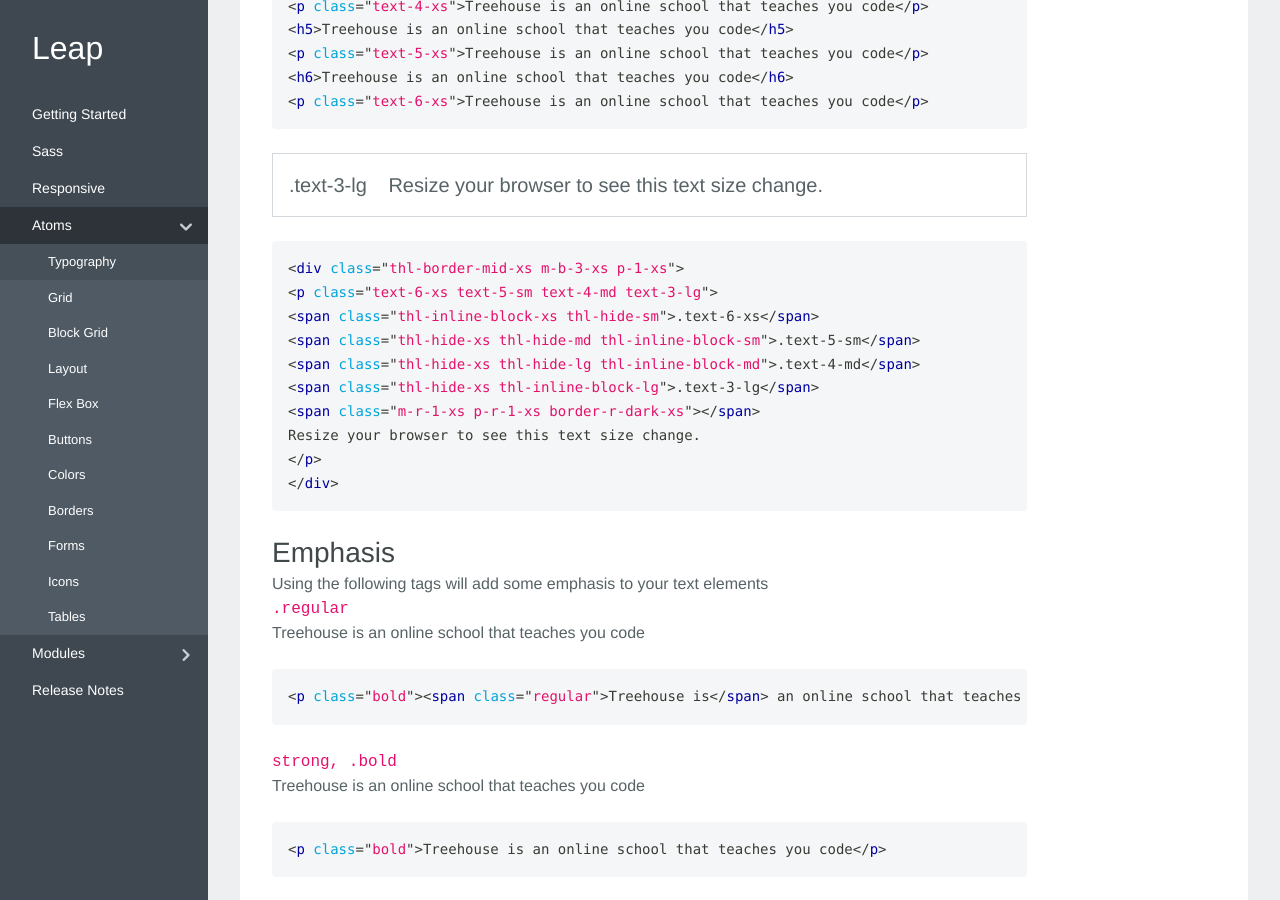
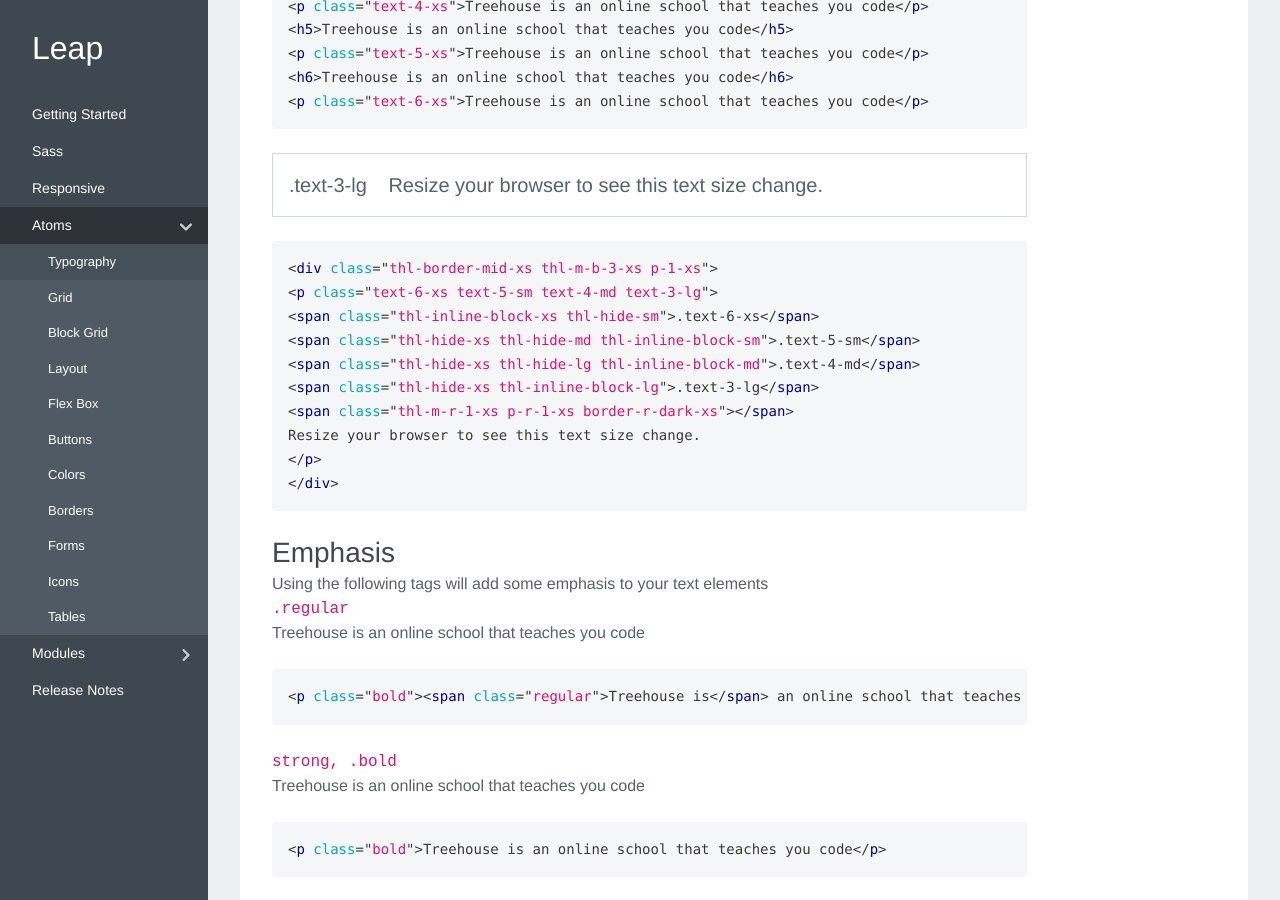
Before and after one commit to treehouse/project-leap, a Jekyll site: the page built from typography.html, in a window 1280 px wide and 900 px high, scrolled down 1057 px. Built offline with Jekyll 4.4.1, drawn with Linux system fonts in a browser that asks for light colours; some web fonts are replaced.

Commit message:
adding in more margin prefixes

```diff
--- a/responsive.html
+++ b/responsive.html
@@ -138,7 +138,7 @@ subnav:
       </tr>
       <tr>
         <td>Borders</td>
-        <td><code>.thl-thl-border-xs</code>, <code>.thl-thl-border-[shade]-xs</code>, <code>.thl-thl-border-[side]-xs</code>, <code>.thl-thl-border-[side]-[shade]-xs</code></td>
+        <td><code>.thl-border-xs</code>, <code>.thl-border-[shade]-xs</code>, <code>.thl-border-[side]-xs</code>, <code>.thl-border-[side]-[shade]-xs</code></td>
       </tr>
       <tr>
         <td>Buttons</td>
--- a/typography.html
+++ b/typography.html
@@ -9,29 +9,29 @@ subnav:
 ---
 
 <section id="Headers">
-  <h2 class="m-b-1-xs">Headers and Text Sizing</h2>
-  <p class="m-b-2-xs">Headers are built using typical html elements <code>h1 - h6</code>. To give ourselves a bit more control, we've created utility classes for applying different sizes to the default elements so that we can control markup hierarchy while still applying the sizes we want visually (<code>.text-0-xs</code>, <code>.text-1-xs</code>, <code>.text-2-xs</code>, <code>.text-3-xs</code>, <code>.text-4-xs</code>, <code>.text-5-xs</code>, <code>.text-6-xs</code>). By default, headers have no margin/padding applied to them and are bold.</p>
+  <h2 class="thl-m-b-1-xs">Headers and Text Sizing</h2>
+  <p class="thl-m-b-2-xs">Headers are built using typical html elements <code>h1 - h6</code>. To give ourselves a bit more control, we've created utility classes for applying different sizes to the default elements so that we can control markup hierarchy while still applying the sizes we want visually (<code>.text-0-xs</code>, <code>.text-1-xs</code>, <code>.text-2-xs</code>, <code>.text-3-xs</code>, <code>.text-4-xs</code>, <code>.text-5-xs</code>, <code>.text-6-xs</code>). By default, headers have no margin/padding applied to them and are bold.</p>
 
-  <div><code>h1, .text-0-xs</code> <em class="m-l-05-xs">3rem, 48px</em></div>
-  <div class="m-b-2-xs"><h1 class="text-0-xs">Treehouse is an online school that teaches you code</h1></div>
+  <div><code>h1, .text-0-xs</code> <em class="thl-m-l-05-xs">3rem, 48px</em></div>
+  <div class="thl-m-b-2-xs"><h1 class="text-0-xs">Treehouse is an online school that teaches you code</h1></div>
 
-  <div><code>h1, .text-1-xs</code> <em class="m-l-05-xs">2.25rem, 36px</em></div>
-  <div class="m-b-2-xs"><h1>Treehouse is an online school that teaches you code</h1></div>
+  <div><code>h1, .text-1-xs</code> <em class="thl-m-l-05-xs">2.25rem, 36px</em></div>
+  <div class="thl-m-b-2-xs"><h1>Treehouse is an online school that teaches you code</h1></div>
 
-  <div><code>h2, .text-2-xs</code> <em class="m-l-05-xs">1.75rem, 28px</em></div>
-  <div class="m-b-2-xs"><h2>Treehouse is an online school that teaches you code</h2></div>
+  <div><code>h2, .text-2-xs</code> <em class="thl-m-l-05-xs">1.75rem, 28px</em></div>
+  <div class="thl-m-b-2-xs"><h2>Treehouse is an online school that teaches you code</h2></div>
 
-  <div><code>h3, .text-3-xs</code> <em class="m-l-05-xs">1.25rem, 20px</em></div>
-  <div class="m-b-2-xs"><h3>Treehouse is an online school that teaches you code</h3></div>
+  <div><code>h3, .text-3-xs</code> <em class="thl-m-l-05-xs">1.25rem, 20px</em></div>
+  <div class="thl-m-b-2-xs"><h3>Treehouse is an online school that teaches you code</h3></div>
 
-  <div><code>h4, .text-4-xs</code> <em class="m-l-05-xs">1.125rem, 18px</em></div>
-  <div class="m-b-2-xs"><h4>Treehouse is an online school that teaches you code</h4></div>
+  <div><code>h4, .text-4-xs</code> <em class="thl-m-l-05-xs">1.125rem, 18px</em></div>
+  <div class="thl-m-b-2-xs"><h4>Treehouse is an online school that teaches you code</h4></div>
 
-  <div><code>h5, .text-5-xs</code> <em class="m-l-05-xs">1rem, 16px</em></div>
-  <div class="m-b-2-xs"><h5>Treehouse is an online school that teaches you code</h5></div>
+  <div><code>h5, .text-5-xs</code> <em class="thl-m-l-05-xs">1rem, 16px</em></div>
+  <div class="thl-m-b-2-xs"><h5>Treehouse is an online school that teaches you code</h5></div>
 
-  <div><code>h6, .text-6-xs</code> <em class="m-l-05-xs">0.875rem, 14px</em></div>
-  <div class="m-b-2-xs"><h6>Treehouse is an online school that teaches you code</h6></div>
+  <div><code>h6, .text-6-xs</code> <em class="thl-m-l-05-xs">0.875rem, 14px</em></div>
+  <div class="thl-m-b-2-xs"><h6>Treehouse is an online school that teaches you code</h6></div>
 
   <div class="guide-code">
 <pre><code class="language-html">&lt;h1 class="text-0-xs"&gt;Treehouse is an online school that teaches you code&lt;/h1&gt;
@@ -50,24 +50,24 @@ subnav:
 &lt;p class="text-6-xs"&gt;Treehouse is an online school that teaches you code&lt;/p&gt;</code></pre>
   </div>
 
-  <div class="thl-border-mid-xs m-b-1-xs p-1-xs">
+  <div class="thl-border-mid-xs thl-m-b-1-xs p-1-xs">
     <p class="text-6-xs text-5-sm text-4-md text-3-lg">
       <span class="thl-inline-block-xs thl-hide-sm">.text-6-xs</span>
       <span class="thl-hide-xs thl-hide-md thl-inline-block-sm">.text-5-sm</span>
       <span class="thl-hide-xs thl-hide-lg thl-inline-block-md">.text-4-md</span>
       <span class="thl-hide-xs thl-inline-block-lg">.text-3-lg</span>
-      <span class="m-r-1-xs p-r-1-xs border-r-dark-xs"></span>
+      <span class="thl-m-r-1-xs p-r-1-xs border-r-dark-xs"></span>
       Resize your browser to see this text size change.
     </p>
   </div>
-  <div class="guide-code m-b-3-xs">
-<pre><code class="language-html">&lt;div class="thl-border-mid-xs m-b-3-xs p-1-xs"&gt;
+  <div class="guide-code thl-m-b-3-xs">
+<pre><code class="language-html">&lt;div class="thl-border-mid-xs thl-m-b-3-xs p-1-xs"&gt;
 &lt;p class="text-6-xs text-5-sm text-4-md text-3-lg"&gt;
 &lt;span class="thl-inline-block-xs thl-hide-sm"&gt;.text-6-xs&lt;/span&gt;
 &lt;span class="thl-hide-xs thl-hide-md thl-inline-block-sm"&gt;.text-5-sm&lt;/span&gt;
 &lt;span class="thl-hide-xs thl-hide-lg thl-inline-block-md"&gt;.text-4-md&lt;/span&gt;
 &lt;span class="thl-hide-xs thl-inline-block-lg"&gt;.text-3-lg&lt;/span&gt;
-&lt;span class="m-r-1-xs p-r-1-xs border-r-dark-xs"&gt;&lt;/span&gt;
+&lt;span class="thl-m-r-1-xs p-r-1-xs border-r-dark-xs"&gt;&lt;/span&gt;
 Resize your browser to see this text size change.
 &lt;/p&gt;
 &lt;/div&gt;</code></pre>
@@ -77,30 +77,30 @@ Resize your browser to see this text size change.
 
 
 <section id="Emphasis">
-  <h2 class="m-b-1-xs">Emphasis</h2>
-  <p class="m-b-2-xs">Using the following tags will add some emphasis to your text elements</p>
+  <h2 class="thl-m-b-1-xs">Emphasis</h2>
+  <p class="thl-m-b-2-xs">Using the following tags will add some emphasis to your text elements</p>
 
   <div><code>.regular</code></div>
   <p class="bold"><span class="regular">Treehouse is</span> an online school that teaches you code</p>
-  <div class="guide-code m-b-3-xs">
+  <div class="guide-code thl-m-b-3-xs">
 <pre><code class="language-html">&lt;p class="bold"&gt;&lt;span class="regular"&gt;Treehouse is&lt;/span&gt; an online school that teaches you code&lt;/p&gt;</code></pre>
   </div>
 
   <div><code>strong, .bold</code></div>
   <p class="bold">Treehouse is an online school that teaches you code</p>
-  <div class="guide-code m-b-3-xs">
+  <div class="guide-code thl-m-b-3-xs">
 <pre><code class="language-html">&lt;p class="bold"&gt;Treehouse is an online school that teaches you code&lt;/p&gt;</code></pre>
   </div>
 
   <div><code>em, .italic</code></div>
   <p class="italic">Treehouse is an online school that teaches you code</p>
-  <div class="guide-code m-b-3-xs">
+  <div class="guide-code thl-m-b-3-xs">
 <pre><code class="language-html">&lt;p class="italic"&gt;Treehouse is an online school that teaches you code&lt;/p&gt;</code></pre>
   </div>
 
   <div><code>.caps</code></div>
   <p class="caps">Treehouse is an online school that teaches you code</p>
-  <div class="guide-code m-b-3-xs">
+  <div class="guide-code thl-m-b-3-xs">
 <pre><code class="language-html">&lt;p class="caps"&gt;Treehouse is an online school that teaches you code&lt;/p&gt;</code></pre>
   </div>
 </section>
@@ -108,14 +108,14 @@ Resize your browser to see this text size change.
 
 
 <section id="Alignment">
-  <h2 class="m-b-1-xs">Text Alignment</h2>
-  <p class="m-b-2-xs">Use the following classes to control text alignment in your layouts.</p>
+  <h2 class="thl-m-b-1-xs">Text Alignment</h2>
+  <p class="thl-m-b-2-xs">Use the following classes to control text alignment in your layouts.</p>
 
   <div><code>.text-left</code></div>
   <div class="p-2-xs border-mid-xs">
     <p class="text-left-xs">Left aligned text</p>
   </div>
-  <div class="guide-code m-b-3-xs">
+  <div class="guide-code thl-m-b-3-xs">
 <pre><code class="language-html">&lt;div class="p-2-xs border-mid-xs"&gt;
 &lt;p class="text-left-xs"&gt;Left aligned text&lt;/p&gt;
 &lt;/div&gt;</code></pre>
@@ -125,7 +125,7 @@ Resize your browser to see this text size change.
   <div class="p-2-xs border-mid-xs">
     <p class="text-right-xs">Right aligned text</p>
   </div>
-  <div class="guide-code m-b-3-xs">
+  <div class="guide-code thl-m-b-3-xs">
 <pre><code class="language-html">&lt;div class="p-2-xs border-mid-xs"&gt;
 &lt;p class="text-right-xs"&gt;Right aligned text&lt;/p&gt;
 &lt;/div&gt;</code></pre>
@@ -135,7 +135,7 @@ Resize your browser to see this text size change.
   <div class="p-2-xs border-mid-xs">
     <p class="text-center-xs">Center aligned text</p>
   </div>
-  <div class="guide-code m-b-3-xs">
+  <div class="guide-code thl-m-b-3-xs">
 <pre><code class="language-html">&lt;div class="p-2-xs border-mid-xs"&gt;
 &lt;p class="text-center-xs"&gt;Center aligned text&lt;/p&gt;
 &lt;/div&gt;</code></pre>
@@ -145,7 +145,7 @@ Resize your browser to see this text size change.
   <div class="p-2-xs border-mid-xs">
     <p class="text-justify-xs">Justified aligned text. Aenean lacinia bibendum nulla sed consectetur. Integer posuere erat a ante venenatis dapibus posuere velit aliquet. Etiam porta sem malesuada magna mollis euismod. Nullam id dolor id nibh ultricies vehicula ut id elit. Maecenas faucibus mollis interdum. Cras justo odio, dapibus ac facilisis in, egestas eget quam. Maecenas sed diam eget risus varius blandit sit amet non magna. Maecenas sed diam eget risus varius blandit sit amet non magna. Vestibulum id ligula porta felis euismod semper. Integer posuere erat a ante venenatis dapibus posuere velit aliquet.</p>
   </div>
-  <div class="guide-code m-b-3-xs">
+  <div class="guide-code thl-m-b-3-xs">
 <pre><code class="language-html">&lt;div class="p-2-xs border-mid-xs"&gt;
 &lt;p class="text-justify-xs"&gt;Justified aligned text ...&lt;/p&gt;
 &lt;/div&gt;</code></pre>
@@ -155,10 +155,10 @@ Resize your browser to see this text size change.
 
 
 <section id="Lists">
-  <h2 class="m-b-1-xs">Lists</h2>
-  <p class="m-b-2-xs">Leap comes with basic styles for unordered and ordered lists. You can remove the styling on either of them by using the class, <code>.list-unstyled</code>.</p>
+  <h2 class="thl-m-b-1-xs">Lists</h2>
+  <p class="thl-m-b-2-xs">Leap comes with basic styles for unordered and ordered lists. You can remove the styling on either of them by using the class, <code>.list-unstyled</code>.</p>
 
-  <div class="m-b-2-xs">
+  <div class="thl-m-b-2-xs">
     <div><code>ul</code></div>
     <ul>
       <li>List item 1</li>
@@ -168,7 +168,7 @@ Resize your browser to see this text size change.
     </ul>
   </div>
 
-  <div class="m-b-2-xs">
+  <div class="thl-m-b-2-xs">
     <div><code>ol</code></div>
     <ol>
       <li>List item 1</li>
@@ -178,7 +178,7 @@ Resize your browser to see this text size change.
     </ol>
   </div>
 
-  <div class="m-b-2-xs">
+  <div class="thl-m-b-2-xs">
     <div><code>.list-unstyled</code></div>
     <ul class="list-unstyled">
       <li>List item 1</li>
```
Also changed, not shown: sass.html (+56 -56 lines), tables.html (+17 -17 lines).
